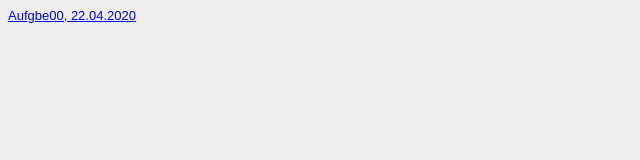
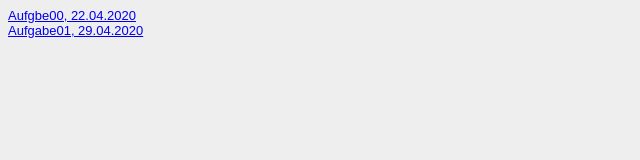
Before and after one commit to maltehuebel/GIS_SoSe2020, a plain HTML site: page Steckbrief/steckbrief.htm in a window 1280 px wide. Shown: the whole page, without its empty margins (0-640 px from the left). Drawn offline with Linux system fonts and the light colour scheme.

Commit message:
Aufgabe01

```diff
--- a/Steckbrief/steckbrief.htm
+++ b/Steckbrief/steckbrief.htm
@@ -13,5 +13,7 @@
 </head>
 <body>
 	<a href="https://maltehuebel.github.io/GIS_SoSe2020/Aufgabe00/index.html" target="_blank" >Aufgbe00, 22.04.2020</a>
+	<br>
+	<a href="https://maltehuebel.github.io/GIS_SoSe2020/Aufgabe01/index.html" target="_blank" >Aufgabe01, 29.04.2020</a>
 </body>
 </html>
```
